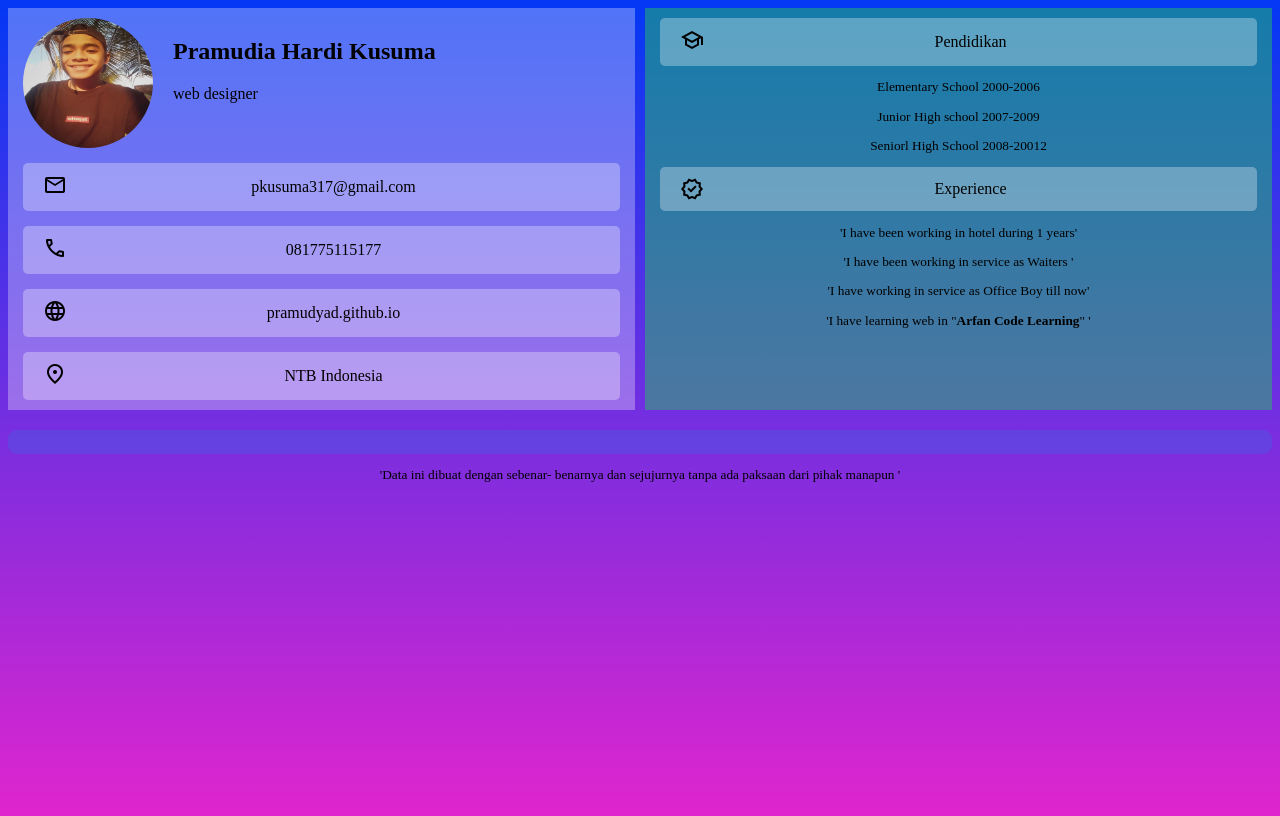
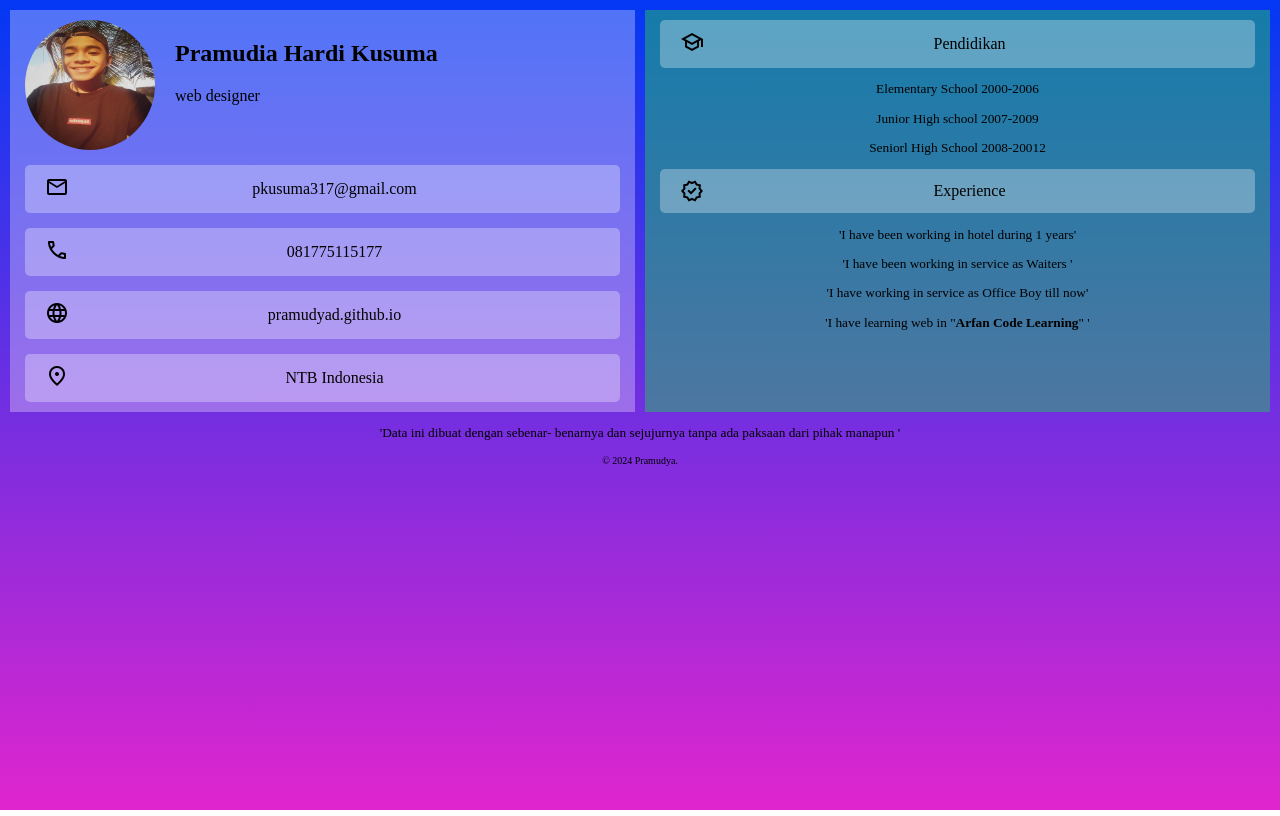
Before and after one commit to pramudyaD/pramudyad.github.io, a plain HTML site: page index.html in a window 1280 px wide. Drawn offline with nearby package versions, Linux system fonts and the light colour scheme; a web font is replaced by a local one.

Commit message:
no fixed

```diff
--- a/index.html
+++ b/index.html
@@ -77,10 +77,13 @@
             <p class="ket">'I have learning web in "<b>Arfan Code Learning</b>" '</p>
         </div>
     </div>
-    <div class="biodata">
-    </div>
+    <!-- <div class="biodata"> -->
+    <!-- </div> -->
+
+    <footer>
         <p class="ket">'Data ini dibuat dengan sebenar- benarnya dan sejujurnya tanpa ada paksaan dari pihak manapun '</p>
-
+        <p class="ketr">&copy; 2024 Pramudya.</p>
+    </footer>
 </body>
 
 </html>
--- a/style.css
+++ b/style.css
@@ -1,16 +1,17 @@
 body {
     background-image: linear-gradient(#0338F4, #E025CE);
-    height: 100vh;
     font-family: "Protest Revolution", serif;
     font-weight: 400;
     font-style: normal;
+    margin: 0;
 }
 
 .container {
     /* background-color: aliceblue; */
     display: flex;
     gap: 10px;
-
+    flex-direction: column;
+    margin: 10px;
 }
 
 .left-side {
@@ -22,7 +23,7 @@ body {
 }
 
 .right-side {
-    background-color: rgba(39, 191, 99,0.5);
+    background-color: rgba(39, 191, 99, 0.5);
 }
 
 .left-side,
@@ -47,7 +48,7 @@ body {
     flex-grow: 1;
 }
 
-.contact{
+.contact {
     display: flex;
     background-color: rgba(255, 255, 255, 0.3);
     border-radius: 5px;
@@ -59,19 +60,33 @@ align-items: center;
 .contact .text {
     flex-grow: 1;
     text-align: center;
-
-
 }
 
-.biodata {
-
+/* .biodata {
     background-color: rgba(12, 139, 223, 0.2);
     border-radius: 9px;
     padding: 12px 15px;
     margin-top: 20px;
+} */
+
+.ket {
+    font-size: smaller;
+    text-align: center;
 }
 
-.ket{
-    font-size:smaller;
+.ketr {
+    font-size: x-small;
     text-align: center;
 }
+
+@media (min-width :600px) {
+    .container {
+        flex-direction: row;
+    }
+
+    body {
+        height: 100vh;
+
+    }
+
+}
```
Lines whose indentation alone changed are shown as unchanged.
